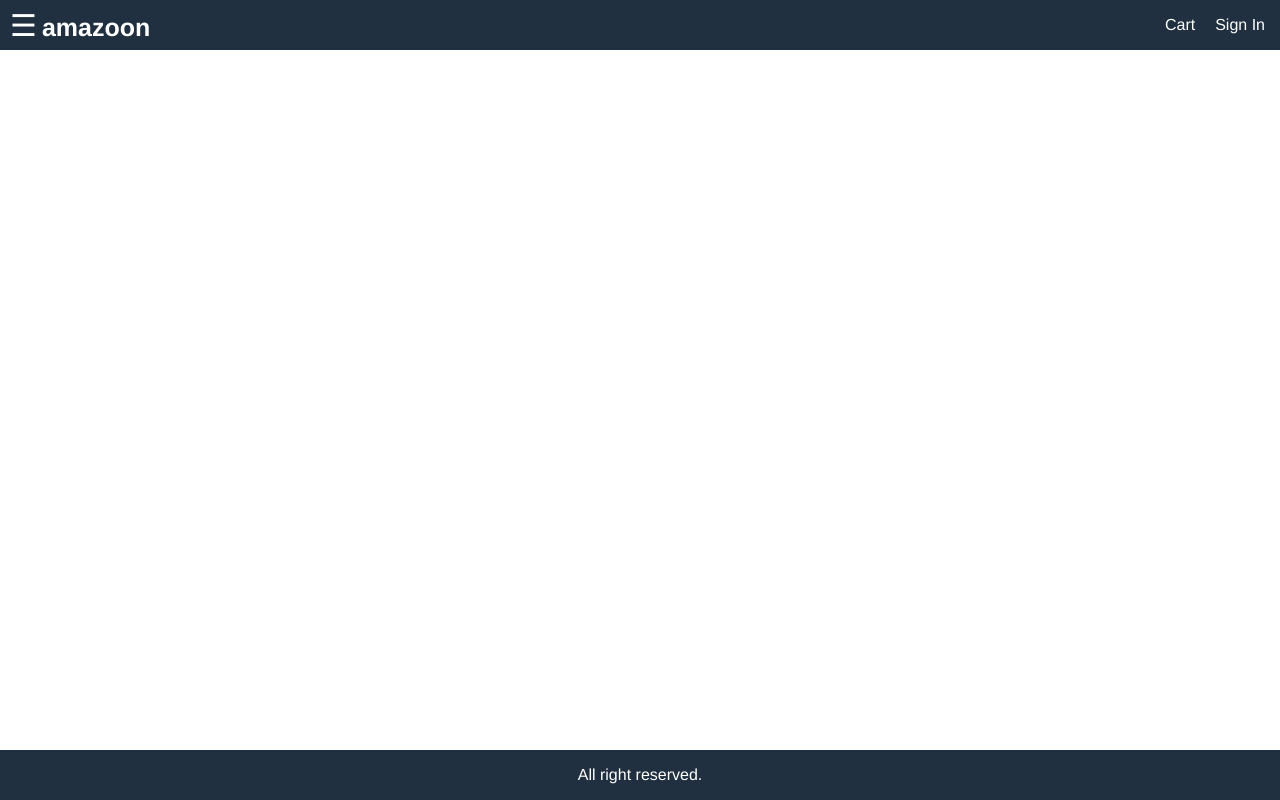
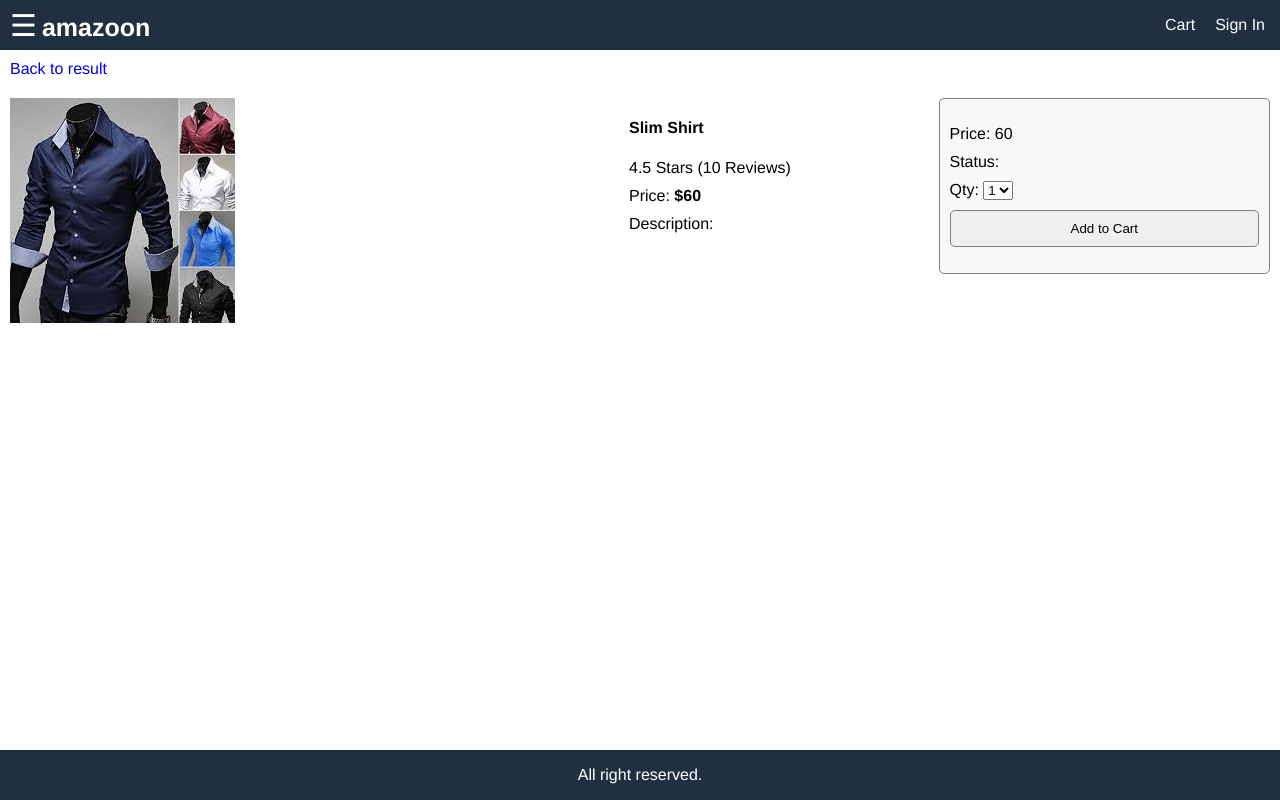
Before and after one commit to ola20sarumi/fullfunction, a React (Create React App) app: page /product/1 in a window 1280 px wide. Built offline with nearby package versions, Linux system fonts and the light colour scheme.

Commit message:
productscreen update

```diff
--- a/src/App.js
+++ b/src/App.js
@@ -1,5 +1,4 @@
 import React from "react";
-import logo from "./logo.svg";
 import { BrowserRouter, Route, Link } from "react-router-dom";
 import "./App.css";
 import data from "./data";
@@ -44,7 +43,7 @@ function App() {
 
         <main className="main">
           <div className="content">
-            <Route path="/products/:id" component={ProductScreen} />
+            <Route path="/product/:id" component={ProductScreen} />
             <Route path="/" exact={true} component={HomeScreen} />
           </div>
         </main>
--- a/src/Screens/HomeScreen.js
+++ b/src/Screens/HomeScreen.js
@@ -8,7 +8,7 @@ function HomeScreen(props) {
       {data.products.map((product) => (
         <li>
           <div className="Product">
-            <Link to={"/product/" + product._id}>
+            <Link to={"/product/" + product.id}>
               <img
                 className="product-image"
                 src={product.image}
@@ -16,7 +16,7 @@ function HomeScreen(props) {
               />
             </Link>
             <div className="product-name">
-              <Link to={"/product/" + product._id}>{product.name}</Link>
+              <Link to={"/product/" + product.id}>{product.name}</Link>
             </div>
             <div className="product-brand">{product.brand}</div>
             <div className="product-price">{product.price}</div>
--- a/src/Screens/ProductScreen.js
+++ b/src/Screens/ProductScreen.js
@@ -4,7 +4,8 @@ import data from "../data";
 
 function ProductScreen(props) {
   console.log(props.match.params.id);
-  const product = data.products.find((x) => x._id === props.match.params.id);
+  let product = data.products.find((obj) => obj.id == props.match.params.id);
+  console.log(product);
   return (
     <div>
       <div className="back-to-result">
@@ -46,7 +47,7 @@ function ProductScreen(props) {
               </select>
             </li>
             <li>
-              <button>Add to Cart</button>
+              <button className="button">Add to Cart</button>
             </li>
           </ul>
         </div>
--- a/src/index.css
+++ b/src/index.css
@@ -185,6 +185,7 @@ a:hover {
 }
 .details-info li,
 .details-action li {
+  flex: 1 1 30rem;
   margin-bottom: 1rem;
 }
 
@@ -192,8 +193,25 @@ a:hover {
   padding: 1rem;
 }
 .details-action {
-  border: 1rem #808080 solid;
+  border: 0.1rem #808080 solid;
   border-radius: 0.5rem;
   background-color: #f8f8f8;
   padding: 1rem;
 }
+
+.details-action ul li:last-child {
+  display: flex;
+  flex-direction: column;
+}
+.button {
+  padding: 1rem;
+  border: 0.1rem #808080 solid;
+  border-radius: 0.5rem;
+  cursor: pointer;
+}
+.button:hover {
+  border: 0.1rem #404040 solid;
+}
+.button.primary {
+  background-color: #0be23a;
+}
```
Also changed, not shown: 1 other file (tests, documents, lock files or other folders).
